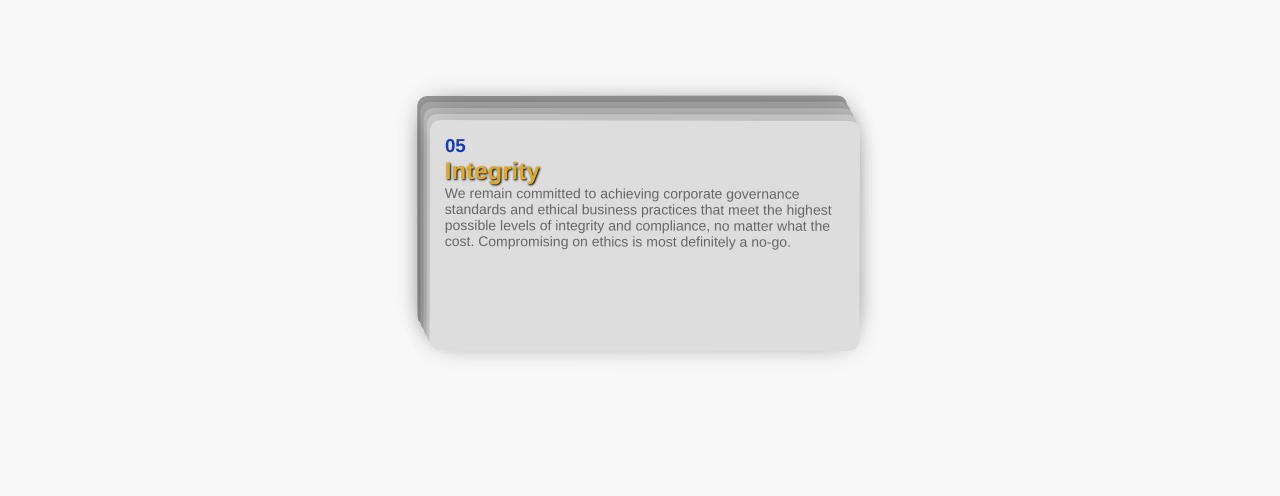
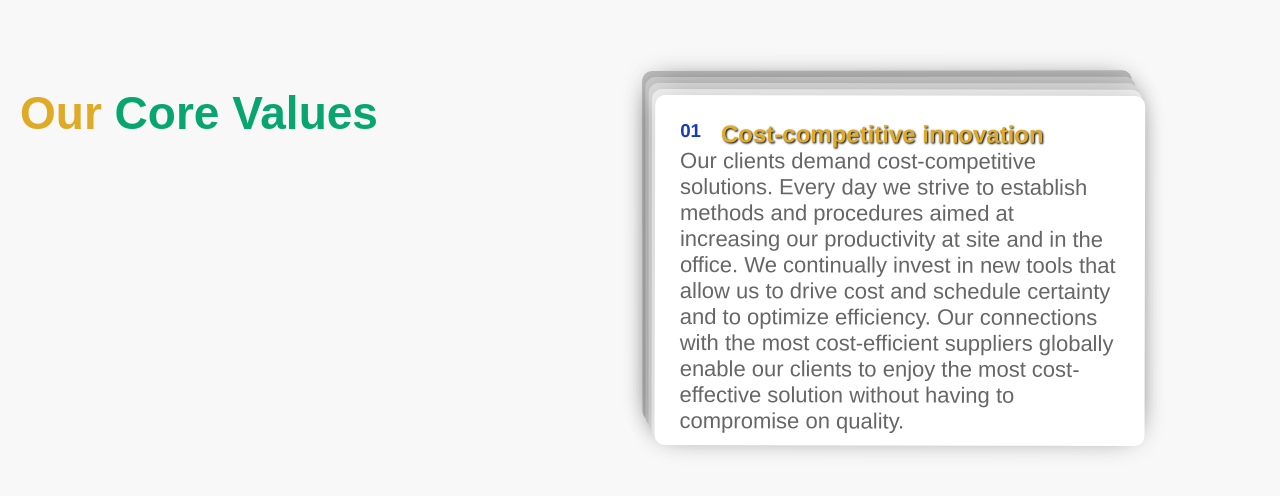
Before and after one commit to austrio-tech/AZ-Engineers-Website-Frontend, a React (Create React App) app: page / in a window 1280 px wide. Shown: the part 912-1408 px from the top of the page. Built offline with nearby package versions, Linux system fonts and the light colour scheme.

Commit message:
`Updated`: CoreValuesSection

```diff
--- a/src/sections/CoreValuesSection.jsx
+++ b/src/sections/CoreValuesSection.jsx
@@ -53,7 +53,9 @@ const CardComponent = () => {
   }, []);
 
   return (
-    <div className="main">
+    <div className="main-container">
+      <div className="header-container">Our <div className="headingTitle">Core Values</div></div>
+      <div className="cards-container">
         {cards?.map((card, idx) => {
           const rotationAngle = 0.5 * (-(cards.length / 2) + card.index + 1);
           const translateX = 30 * (card.index - cards.length / 2);
@@ -61,12 +63,18 @@ const CardComponent = () => {
 
           return (
             <div
-            key={card.n}
+              key={card.number}
               onMouseEnter={handleMouseEnter}
               onMouseLeave={handleMouseLeave}
               className={`card ${hovered ? "hovered" : ""}`}
               style={{
-              backgroundColor: colors[colors.length - card.index - 1],
+                backgroundColor:
+                  colors[
+                    colors.length -
+                      card.index -
+                      1 -
+                      (colors.length - cards.length)
+                  ],
                 transform: hovered
                   ? `translateX(${translateX}px) translateY(${translateY}px) rotate(${rotationAngle}deg)`
                   : `translateX(${translateX / 10}px) translateY(${
@@ -74,16 +82,19 @@ const CardComponent = () => {
                     }px) rotate(${rotationAngle / 10}deg)`,
                 zIndex: hovered ? cards.length - 1 : card.index,
                 transition:
-                "transform 0.3s ease-in-out, z-index 1s ease-in-out, box-shadow 0.3s",
+                  "transform 0.3s ease-in-out, z-index 0.3s ease, box-shadow 0.3s",
               }}
               onClick={() => handleCardClick(card.index)}
             >
+              <div className="cardHead">
                 <h3 className="cardNumber">{card.number}</h3>
                 <h2 className="cardTitle">{card.title}</h2>
-            <p>{card.description}</p>
+              </div>
+              <p className="cardDescription">{card.description}</p>
             </div>
           );
         })}
+      </div>
     </div>
   );
 };
--- a/src/sections/style/CoreValuesSection.css
+++ b/src/sections/style/CoreValuesSection.css
@@ -1,50 +1,71 @@
-.main {
+.main-container {
   display: flex;
-  justify-content: center;
-  align-items: center;
+  justify-content: right;
+  /* align-items: center; */
+  padding: 200px 20px;
   flex-wrap: wrap;
   gap: 20px; /* Add some spacing between cards */
   position: relative;
-  padding: 20px;
+  /* padding: 20px; */
   background-color: #f8f8f8;
   height: 80vh;
 }
 
+.header-container {
+  flex: 1;
+  font-size: 46px;
+  font-weight: bold;
+  color: var(--primary-color);
+  text-align: left;
+}
+.headingTitle {
+  color: var(--heading-color);
+  display: inline;
+}
+
+.cards-container {
+  position: relative;
+  flex: 1;
+}
+
 .card {
-  width: 400px;
-  height: 200px;
+  width: 440px;
+  height: 300px;
   background: rgba(211, 211, 211, 0.199);
   position: absolute;
-  transition: transform 0.3s ease-in-out, z-index 1s ease-in-out,
-    box-shadow 0.3s;
+  /* transition: transform 0.3s ease-in-out, z-index 0.3s ease,
+    box-shadow 0.3s; */
   cursor: pointer;
   box-shadow: 0px 0px 30px -10px rgba(0, 0, 0, 0.3);
   transform-origin: left bottom;
   text-align: left;
-  padding: 15px;
+  padding: 25px;
   border-radius: 10px;
   overflow: hidden;
   display: flex;
   flex-direction: column;
   align-items: flex-start;
 }
- .cardNumber{
+.cardNumber {
   color: var(--secondary-color);
- }
- .cardTitle{
+}
+
+.cardTitle {
   color: var(--primary-color);
   text-shadow: 1px 1px 2px rgb(0, 0, 0);
- }
- .cardNumber, .cardTitle{
-  display: inline-block;
- }
+  padding-left: 20px;
+}
 
+.cardHead {
+  display: flex;
+  flex-direction: row;
+}
 .card:hover {
   box-shadow: 0px 0px 40px -5px rgba(0, 0, 0, 0.5);
 }
 
 .card p {
-  font-size: 14px;
+  font-size: 22px;
   color: #666;
 }
 
--- a/src/variables/GLOB_VARS.css
+++ b/src/variables/GLOB_VARS.css
@@ -3,6 +3,7 @@
   --primary-color: #dfab27;
   --secondary-color: #143cbd;
   --background-color: #f1f1ea;
+  --heading-color: #08a571;
   --text-color: #333;
   --header-height: 10vh;
 }
--- a/src/variables/vars.jsx
+++ b/src/variables/vars.jsx
@@ -1,32 +1,37 @@
 export const coreValues = [
   {
-    number: "01",
+    number: "05",
+    title: "Integrity",
+    description:
+      "We remain committed to achieving corporate governance standards and ethical business practices that meet the highest possible levels of integrity and compliance, no matter what the cost. Compromising on ethics is most definitely a no-go.",
+    index: 4,
+  },
+  {
+    number: "04",
     title: "Quality and Speed",
     description:
-      "Springing from humble roots, the company’s biggest strength remains timely delivery with the best possible quality standards. At all levels of our organization, there is close monitoring on the daily (and sometimes even hourly) progress of works at the site level. The targets are set stringently and followed meticulously.", index:0,
+      "Springing from humble roots, the company’s biggest strength remains timely delivery with the best possible quality standards. At all levels of our organization, there is close monitoring on the daily (and sometimes even hourly) progress of works at the site level. The targets are set stringently and followed meticulously.",
+    index: 3,
+  },
+  {
+    number: "03",
+    title: "Sustainability",
+    description:
+      "We leave a positive legacy for the people we work with, the communities we work in, and the world in which we operate. We want to enhance our impact on the environment, working with our supply chain partners, customers and communities to ensure our choices are sustainable.",
+    index: 2,
   },
   {
     number: "02",
     title: "Safety",
     description:
-      "We maintain an ever-increasing emphasis on workplace safety. Our company promotes a culture of caring- for those working with us, around us, for our environment and for our society. We try to be at the forefront of implementing and even developing safety best practices.",index:1,
+      "We maintain an ever-increasing emphasis on workplace safety. Our company promotes a culture of caring- for those working with us, around us, for our environment and for our society. We try to be at the forefront of implementing and even developing safety best practices.",
+    index: 1,
   },
   {
-    number: "03",
-    title: "Sustainability",
-    description:
-      "We leave a positive legacy for the people we work with, the communities we work in, and the world in which we operate. We want to enhance our impact on the environment, working with our supply chain partners, customers and communities to ensure our choices are sustainable.",index:2,
-  },
-  {
-    number: "04",
+    number: "01",
     title: "Cost-competitive innovation",
     description:
-      "Our clients demand cost-competitive solutions. Every day we strive to establish methods and procedures aimed at increasing our productivity at site and in the office. We continually invest in new tools that allow us to drive cost and schedule certainty and to optimize efficiency. Our connections with the most cost-efficient suppliers globally enable our clients to enjoy the most cost-effective solution without having to compromise on quality.",index:3,
-  },
-  {
-    number: "05",
-    title: "Integrity",
-    description:
-      "We remain committed to achieving corporate governance standards and ethical business practices that meet the highest possible levels of integrity and compliance, no matter what the cost. Compromising on ethics is most definitely a no-go.",index:4,
+      "Our clients demand cost-competitive solutions. Every day we strive to establish methods and procedures aimed at increasing our productivity at site and in the office. We continually invest in new tools that allow us to drive cost and schedule certainty and to optimize efficiency. Our connections with the most cost-efficient suppliers globally enable our clients to enjoy the most cost-effective solution without having to compromise on quality.",
+    index: 0,
   },
 ];
```
Lines whose indentation alone changed are shown as unchanged.
